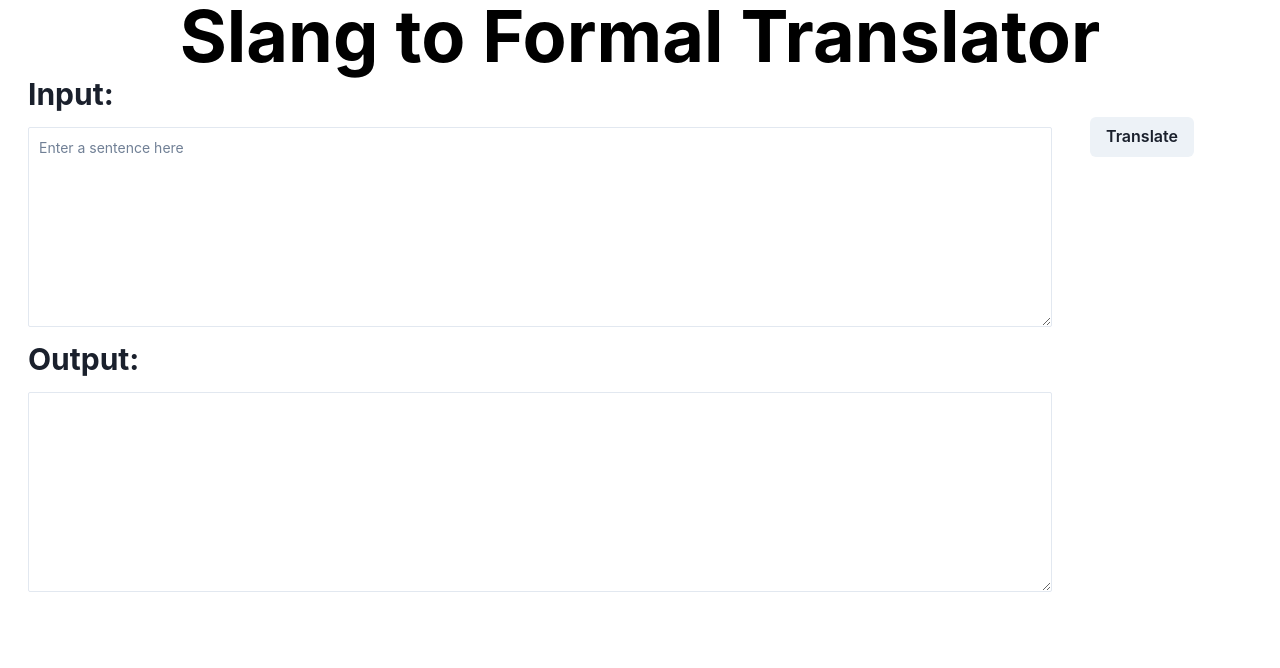
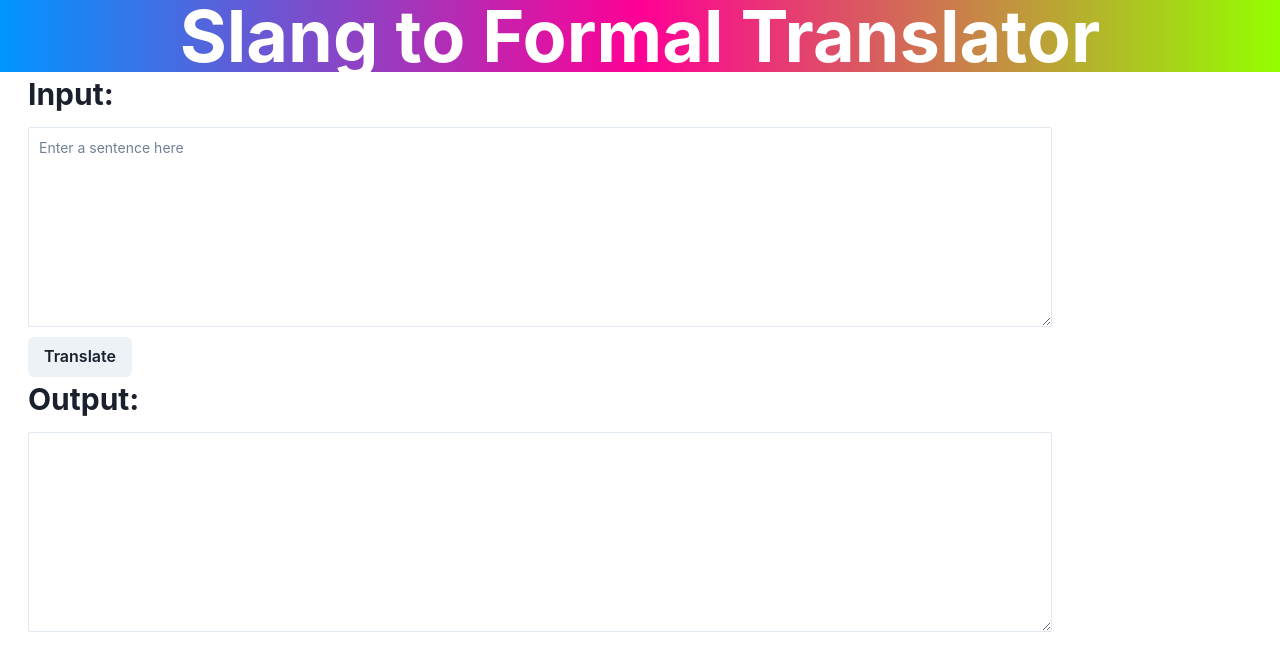
Before and after one commit to Slang-Formal/Front-End, a Next.js app: page / in a window 1280 px wide. Shown: the top 668 px of the page. Built offline with nearby package versions, Linux system fonts and the light colour scheme.

Commit message:
Add files via upload
Positioned Button properly, working on text gradient animation

```diff
--- a/pages/index.js
+++ b/pages/index.js
@@ -4,15 +4,30 @@ import { Inter } from 'next/font/google'
 import styles from '@/styles/Home.module.css'
 import Script from 'next/script'
 import { FormEvent } from 'react'
-import { useState } from 'react'
+import { useState, useEffect } from 'react'
 import { FormLabel, Textarea, Text } from '@chakra-ui/react'
-import { Heading, Button, ButtonGroup } from '@chakra-ui/react'
+import { Heading, Button, ButtonGroup, useColorMode, Box } from '@chakra-ui/react'
 
 
 export default function Home() {
   const [value, setValue] = useState('')
   const [isLoading, setIsLoading] = useState(false)
   const [text, setText] = useState('')
+  const { colorMode, toggleColorMode } = useColorMode();
+  const [colorIndex, setColorIndex] = useState(0);
+  const colors = ["red.200", "green.200", "blue.200"];
+  const ColorCycle = colors[colorIndex];
+const [hue, setHue] = useState(200);
+
+    useEffect(() => {
+      const intervalId = setInterval(() => {
+        setHue(hue => (hue + 1) % 360);
+      }, 1000);
+      return () => clearInterval(intervalId);
+    }, []);
+
+    const gradient = `linear-gradient(to right, hsl(${hue}, 100%, 50%), hsl(${(hue + 120) % 360}, 100%, 50%), hsl(${(hue + 240) % 360}, 100%, 50%))`;
+
 
 
   const handleClick = () => {
@@ -23,6 +38,14 @@ export default function Home() {
     }, '1000' )
   };
 
+  useEffect(() => {
+    const intervalId = setInterval(() => {
+      setColorIndex((colorIndex) => (colorIndex + 1) % colors.length);
+    }, 1000);
+
+    return () => clearInterval(intervalId);
+  }, []);
+
 
   function handleInputChange(event) {
     setValue(event.target.value)
@@ -31,8 +54,17 @@ export default function Home() {
   return (
 
     <>
-      <Heading style={{ color: 'black' }} size = '4xl' textAlign = 'center'>  Slang to Formal Translator </Heading>
-
+      <Heading
+      size = '4xl'
+      bg={gradient}
+      backgroundClip="text"
+      textFillColor="transparent"
+      _hover={{ bg: gradient, textFillColor: "white" }}
+      transition="background 0.3s ease-in-out, text-fill-color 0.3s ease-in-out"
+      textAlign = 'center'>
+      Slang to Formal Translator
+      </Heading>
+      <div>
       <FormLabel htmlFor="textarea" fontWeight = 'bold' fontSize ='30px' textAlign= 'left' marginLeft='7' mb ='0px'>
         Input:
       </FormLabel>
@@ -49,6 +81,10 @@ export default function Home() {
         height="200px"
         marginLeft='7'
       />
+      </div>
+
+
+      <div>
       <Button
       colorScheme='gray'
       size='md'
@@ -58,6 +94,8 @@ export default function Home() {
       onClick ={handleClick}
       loadingText='Translating'
       >{isLoading? 'Translating':'Translate'}</Button>
+      </div>
+
 
       <FormLabel  htmlFor="textbox" fontWeight = 'bold' fontSize ='30px' marginLeft='7' mb = '0px'>
         Output:
```
